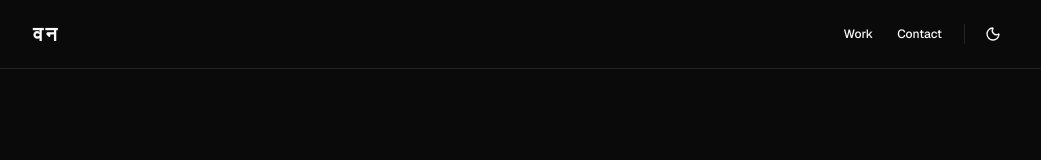
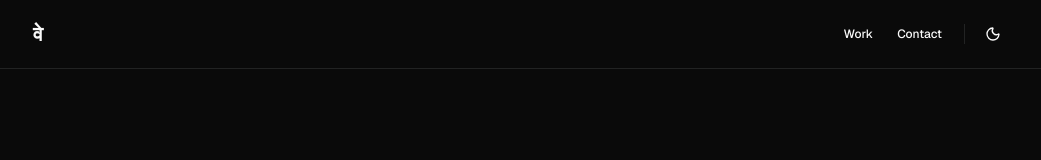
Before and after one commit to vedantnaik19/vedantnaik19.github.io, a Next.js app: page / in a window 1280 px wide. Shown: the top 160 px of the page, without its empty margins (119-1160 px from the left). Built offline with nearby package versions, Linux system fonts and the light colour scheme.

Commit message:
fix: favicon and filmartsy post (#12)

```diff
--- a/components/filmartsy-project-links.tsx
+++ b/components/filmartsy-project-links.tsx
@@ -21,7 +21,7 @@ export function FilmArtsyProjectLinks() {
         rel="noopener noreferrer"
       >
         <LinkedInIcon className="h-3.5 w-3.5" aria-hidden="true" />
-        <span>LinkedIn Page</span>
+        <span>LinkedIn</span>
         <ArrowUpRightIcon className="h-3 w-3" aria-hidden="true" />
       </a>
     </div>
--- a/components/navbar.tsx
+++ b/components/navbar.tsx
@@ -22,7 +22,7 @@ export function Navbar() {
           className="hover:text-foreground/80 text-xl font-bold tracking-tighter transition-opacity"
           aria-label="Vedant Naik - Home"
         >
-          व न
+          वे
         </Link>
         <NavigationMenu>
           <NavigationMenuList className="gap-1">
--- a/content/003.mdx
+++ b/content/003.mdx
@@ -30,7 +30,17 @@ export const tools = "Flutter, Android";
     <FilmArtsyProjectLinks />
   </header>
 
-  <figure className="flex flex-col gap-2 mx-auto max-w-3xl w-full">
+  <div className="mx-auto w-full max-w-3xl">
+    <PostSpecs timeline={post.timeline} role={role} tools={tools} />
+  </div>
+</div>
+
+
+### Overview
+
+FilmArtsy is a social platform for film professionals to showcase work, build credibility, and collaborate on projects. It combines elements of LinkedIn and creative portfolios tailored specifically for the film industry.
+
+<figure className="flex flex-col gap-2 mx-auto max-w-3xl w-full">
     <div className="relative aspect-video w-full overflow-hidden">
         <InteractiveImage
         alt={`${post.title} app screenshots`}
@@ -44,18 +54,7 @@ export const tools = "Flutter, Android";
     <figcaption className="sr-only">
         {post.title} App Screenshots
     </figcaption>
-  </figure>
-
-  <div className="mx-auto w-full max-w-3xl">
-    <PostSpecs timeline={post.timeline} role={role} tools={tools} />
-  </div>
-</div>
-
-
-### Overview
-
-FilmArtsy is a social platform for film professionals to showcase work, build credibility, and collaborate on projects. It combines elements of LinkedIn and creative portfolios tailored specifically for the film industry.
-
+</figure>
 
 #### My Role
 
```
Also changed, not shown: 1 other file (tests, documents, lock files or other folders).
